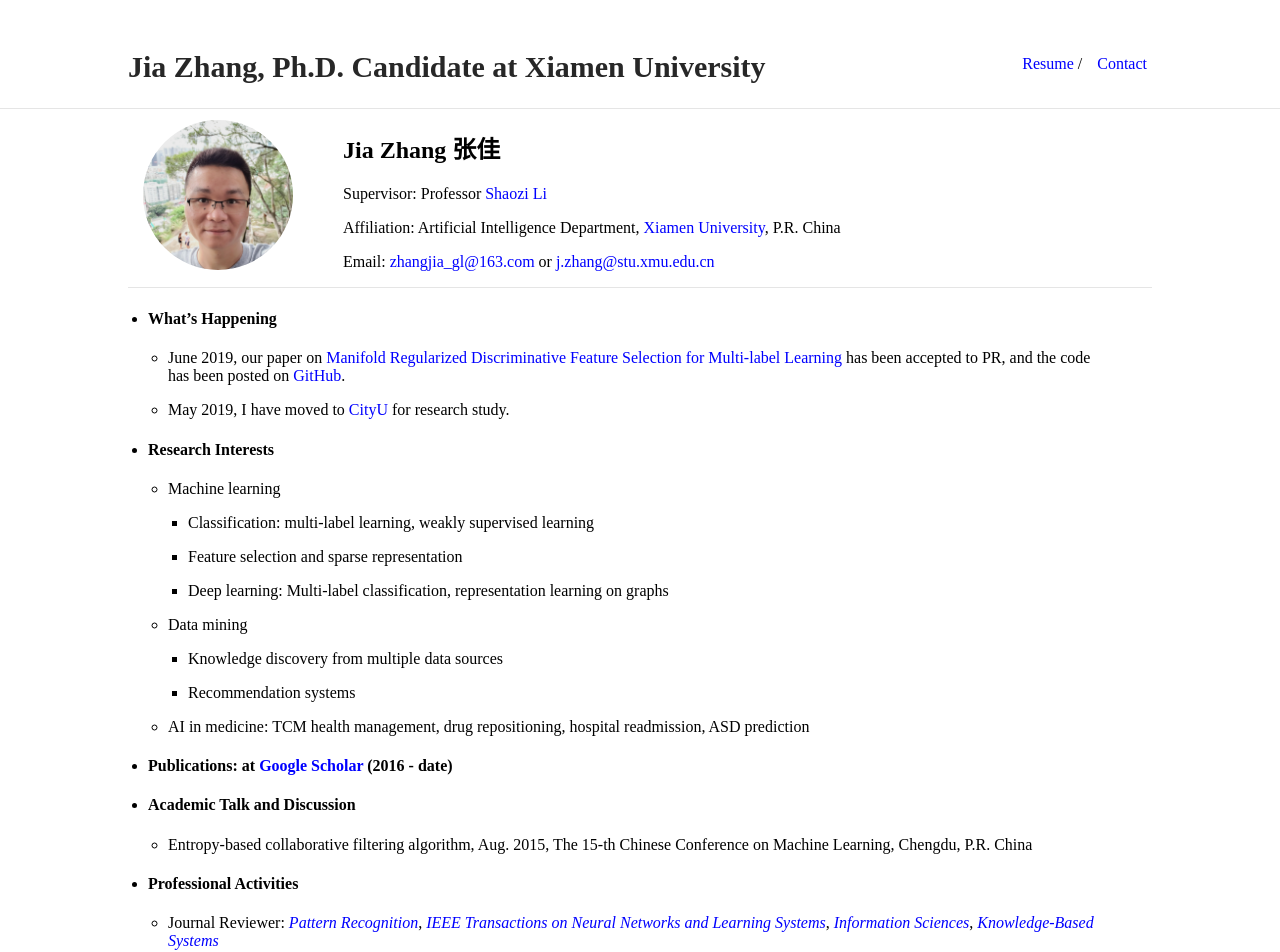
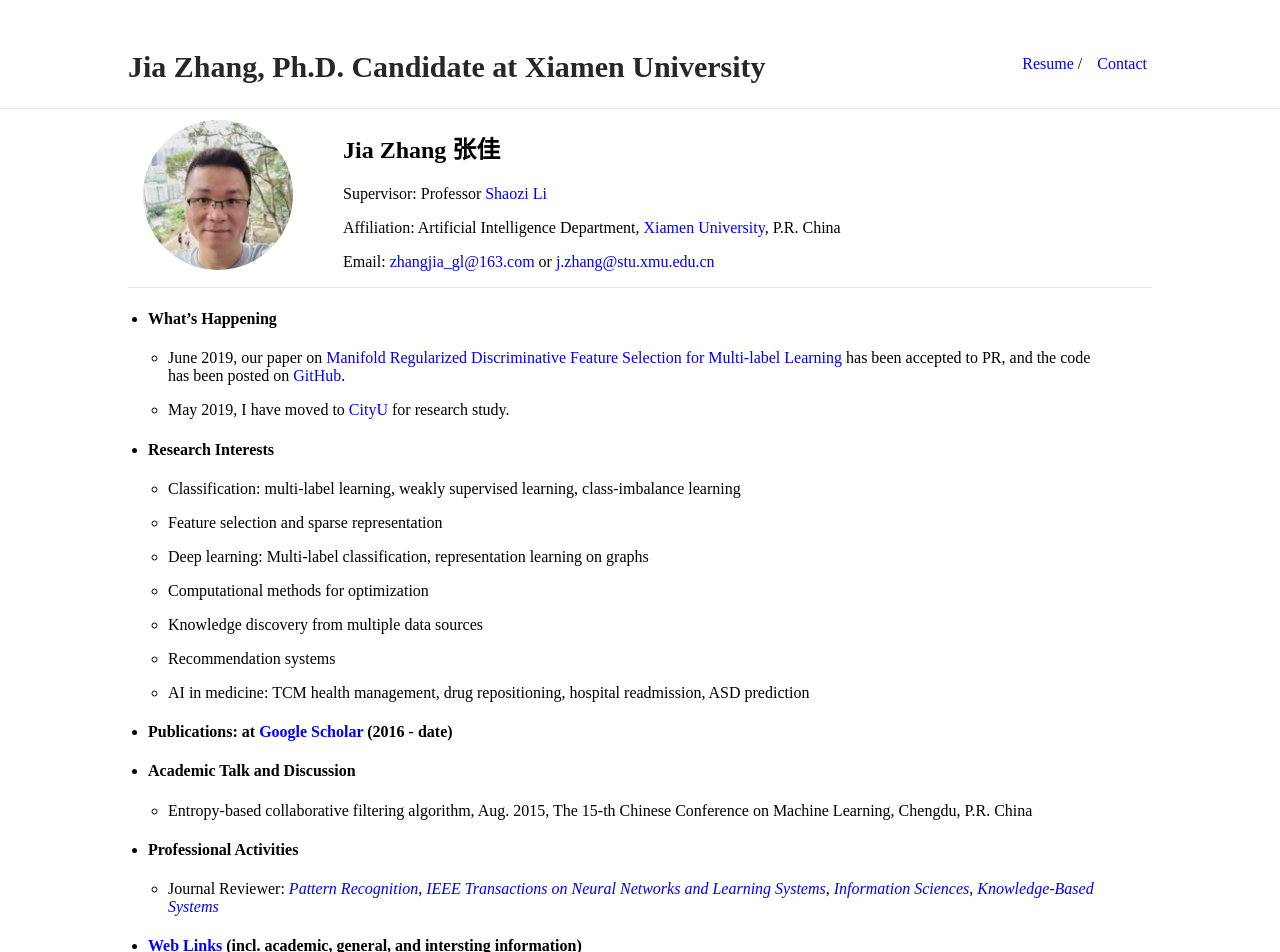
Before and after one commit to jiazhang-ml/jiazhang-ml.github.io, a Jekyll site: the page built from index.md, in a window 1280 px wide. Shown: the top 952 px of the page. Built offline with Jekyll 4.4.1, drawn with Linux system fonts in a browser that asks for light colours.

Commit message:
Update index.md

```diff
--- a/index.md
+++ b/index.md
@@ -21,21 +21,20 @@ Email: [zhangjia_gl@163.com](mailto:zhangjia_gl@163.com) or [j.zhang@stu.xmu.edu
     * May 2019, I have moved to [CityU](https://www.cityu.edu.hk/) for research study.
 
 * #### Research Interests
-    * Machine learning
 
-         * Classification: multi-label learning, weakly supervised learning
+    * Classification: multi-label learning, weakly supervised learning, class-imbalance learning
 
-         * Feature selection and sparse representation
+    * Feature selection and sparse representation
 
-         * Deep learning: Multi-label classification, representation learning on graphs
+    * Deep learning: Multi-label classification, representation learning on graphs
 
-     * Data mining
+    * Computational methods for optimization
 
-         * Knowledge discovery from multiple data sources
+    * Knowledge discovery from multiple data sources
 
-         * Recommendation systems
+    * Recommendation systems
 
-     * AI in medicine: TCM health management, drug repositioning, hospital readmission, ASD prediction
+    * AI in medicine: TCM health management, drug repositioning, hospital readmission, ASD prediction
 
 * #### Publications: at [Google Scholar](https://scholar.google.com.hk/citations?user=yBaTk-gAAAAJ&hl=en) (2016 - date)
 
```
